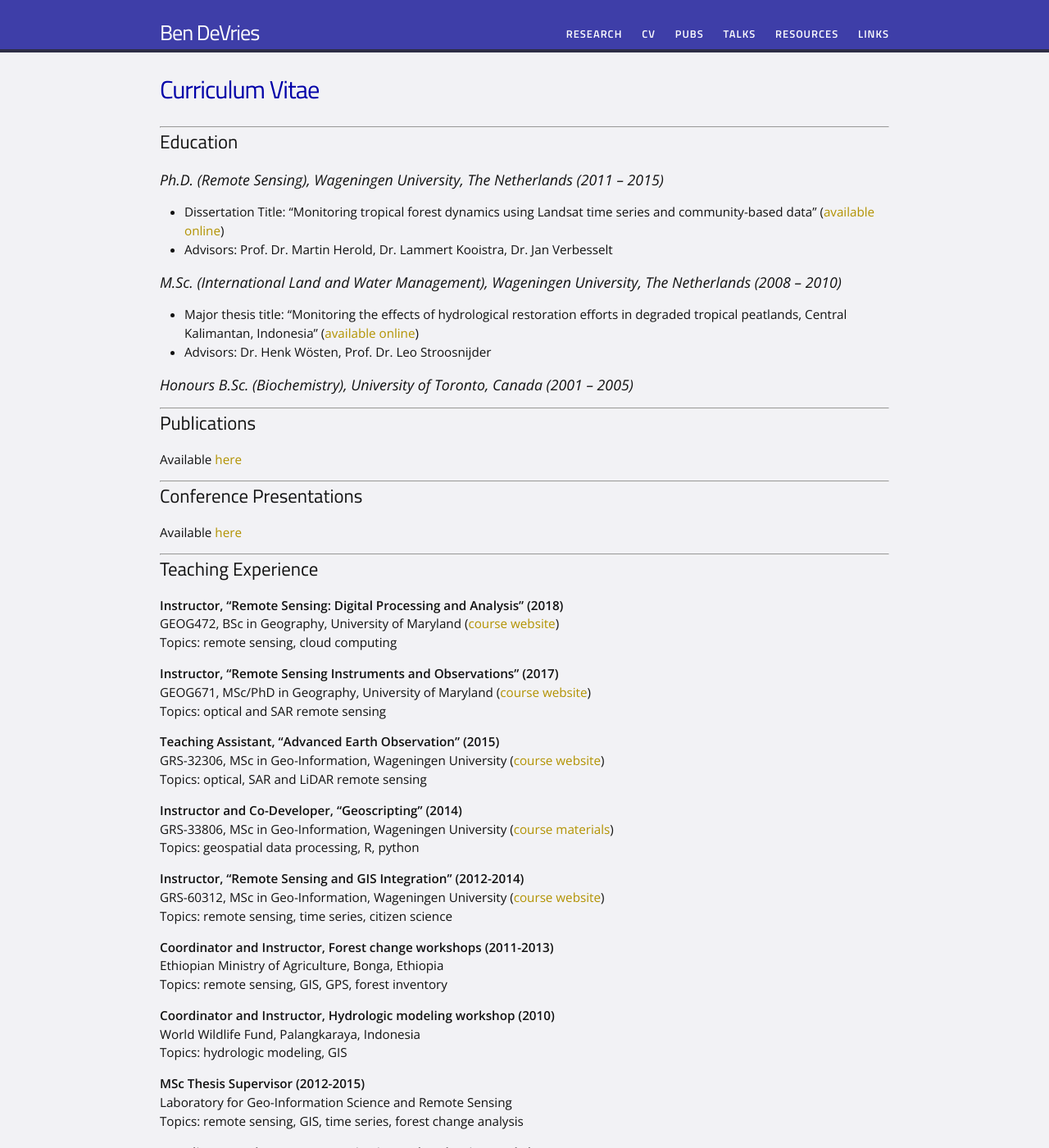
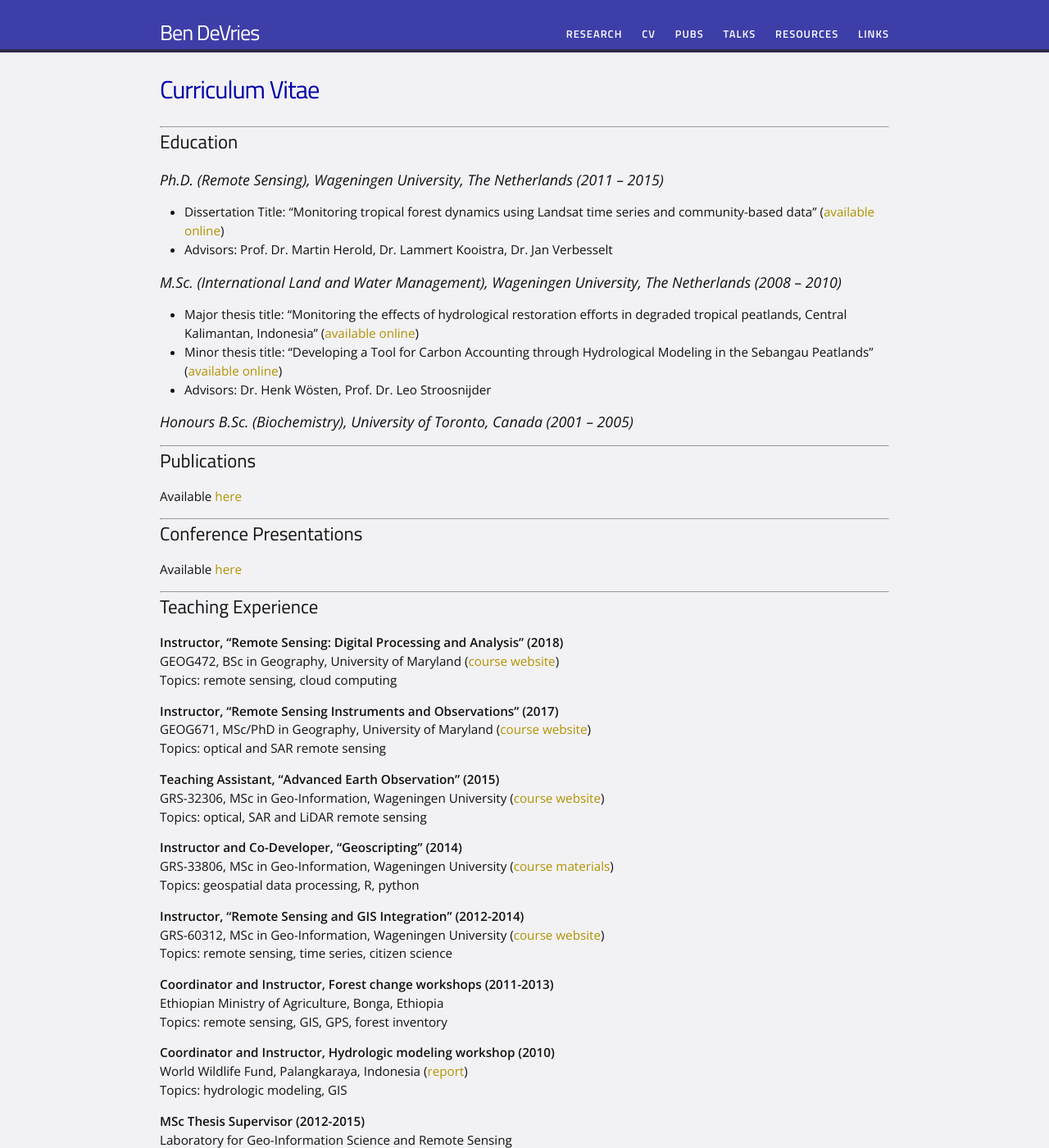
Before and after one commit to bendv/bendv.github.io, a Jekyll site: the page built from cv.md, in a window 1280 px wide and 1400 px high. Shown: the whole window at 82% size. Built offline with Jekyll 4.4.1, drawn with Linux system fonts in a browser that asks for light colours.

Commit message:
update cv

```diff
--- a/cv.md
+++ b/cv.md
@@ -8,13 +8,12 @@ permalink: /cv/
 
 ## Education
 ### Ph.D. (Remote Sensing), Wageningen University, The Netherlands (2011 – 2015)
-* Dissertation Title: “Monitoring tropical forest dynamics using Landsat time series and
-community-based data” ([available online](https://doi.org/10.13140/RG.2.1.2112.8409))
+* Dissertation Title: “Monitoring tropical forest dynamics using Landsat time series and community-based data” ([available online](https://doi.org/10.13140/RG.2.1.2112.8409))
 * Advisors: Prof. Dr. Martin Herold, Dr. Lammert Kooistra, Dr. Jan Verbesselt
 
 ### M.Sc. (International Land and Water Management), Wageningen University, The Netherlands (2008 – 2010)
-* Major thesis title: “Monitoring the effects of hydrological restoration efforts in degraded
-tropical peatlands, Central Kalimantan, Indonesia” ([available online](https://doi.org/10.13140/RG.2.2.19155.07206))
+* Major thesis title: “Monitoring the effects of hydrological restoration efforts in degraded tropical peatlands, Central Kalimantan, Indonesia” ([available online](https://doi.org/10.13140/RG.2.2.19155.07206))
+* Minor thesis title: “Developing a Tool for Carbon Accounting through Hydrological Modeling in the Sebangau Peatlands” ([available online](https://doi.org/10.13140/RG.2.2.27905.56165))
 * Advisors: Dr. Henk W&ouml;sten, Prof. Dr. Leo Stroosnijder
 
 ### Honours B.Sc. (Biochemistry), University of Toronto, Canada (2001 – 2005)
@@ -57,7 +56,7 @@ Ethiopian Ministry of Agriculture, Bonga, Ethiopia
 Topics: remote sensing, GIS, GPS, forest inventory
 
 **Coordinator and Instructor, Hydrologic modeling workshop (2010)**
-World Wildlife Fund, Palangkaraya, Indonesia
+World Wildlife Fund, Palangkaraya, Indonesia ([report](https://doi.org/10.13140/RG.2.2.27905.56165))
 Topics: hydrologic modeling, GIS
 
 **MSc Thesis Supervisor (2012-2015)**
```
